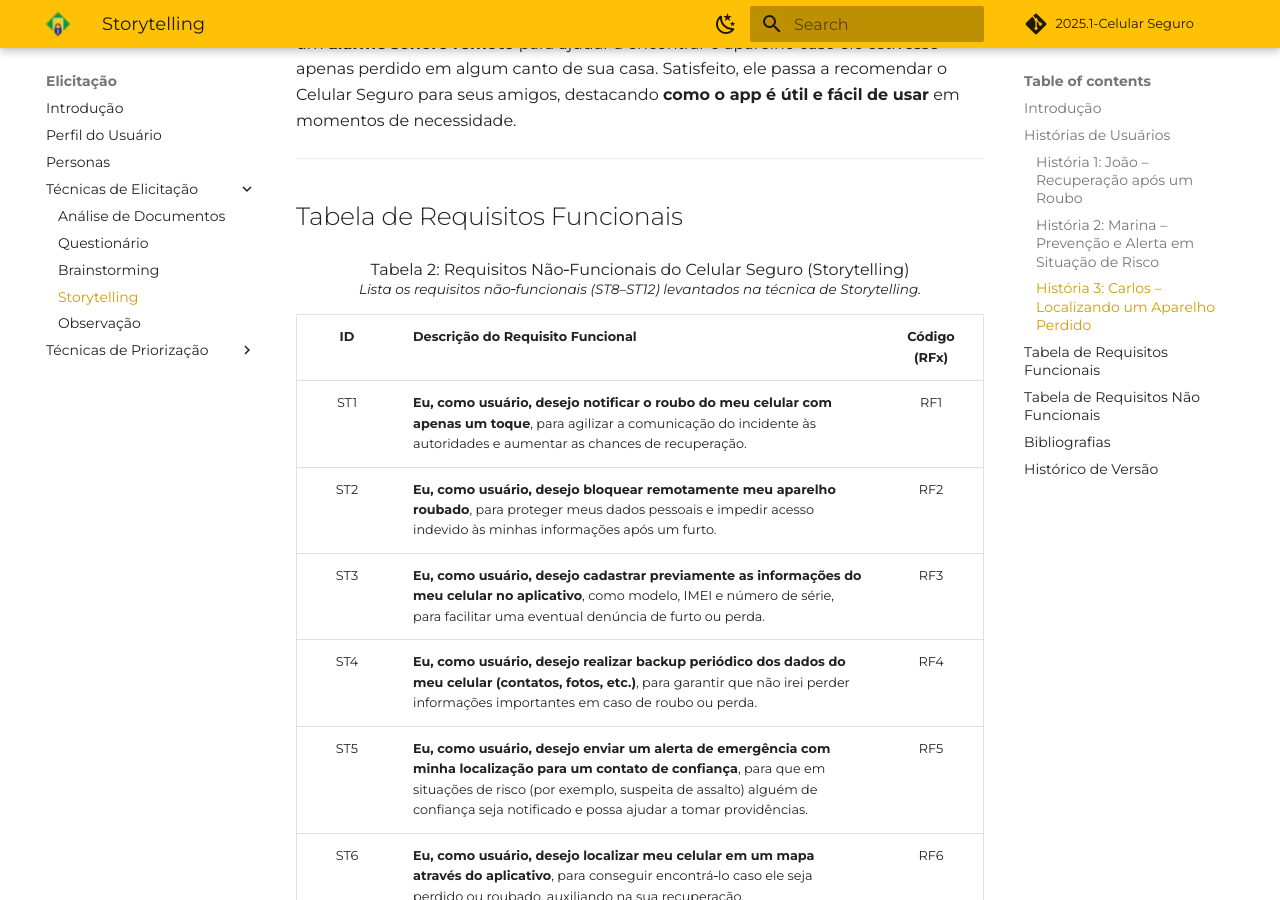
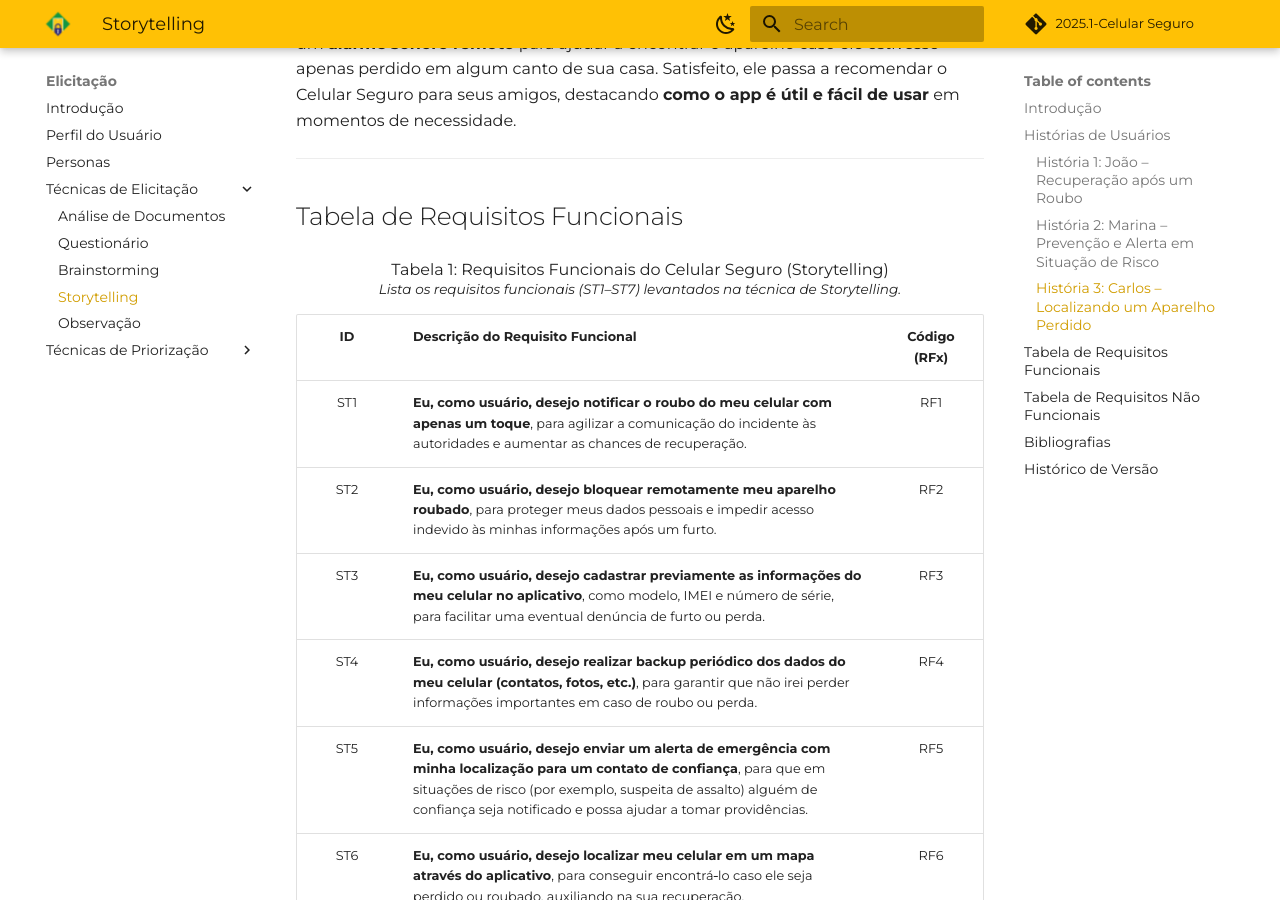
Before and after one commit to Requisitos-de-Software/2025.1-CelularSeguro, an MkDocs documentation site: the page built from Docs/documento-elicitacao/Storytelling.md, in a window 1280 px wide and 900 px high, scrolled down 2967 px. Built offline with MkDocs 1.6.1 and Material for MkDocs 9.7.7, drawn with Linux system fonts in a browser that asks for light colours; comment, search, counter and statistics services are not loaded.

Commit message:
docs: update

```diff
--- a/Docs/documento-elicitacao/Storytelling.md
+++ b/Docs/documento-elicitacao/Storytelling.md
@@ -38,9 +38,9 @@
 
 <font size="3">
   <p style="text-align:center; margin:-2em 0 0; line-height:1.2;">
-    Tabela 2: Requisitos Não‑Funcionais do Celular Seguro (Storytelling)<br>
+    Tabela 1: Requisitos Funcionais do Celular Seguro (Storytelling)<br>
     <span style="font-size:0.85em; font-style:italic;">
-      Lista os requisitos não‑funcionais (ST8–ST12) levantados na técnica de Storytelling.
+      Lista os requisitos funcionais (ST1–ST7) levantados na técnica de Storytelling.
     </span>
   </p>
 </font>
```
